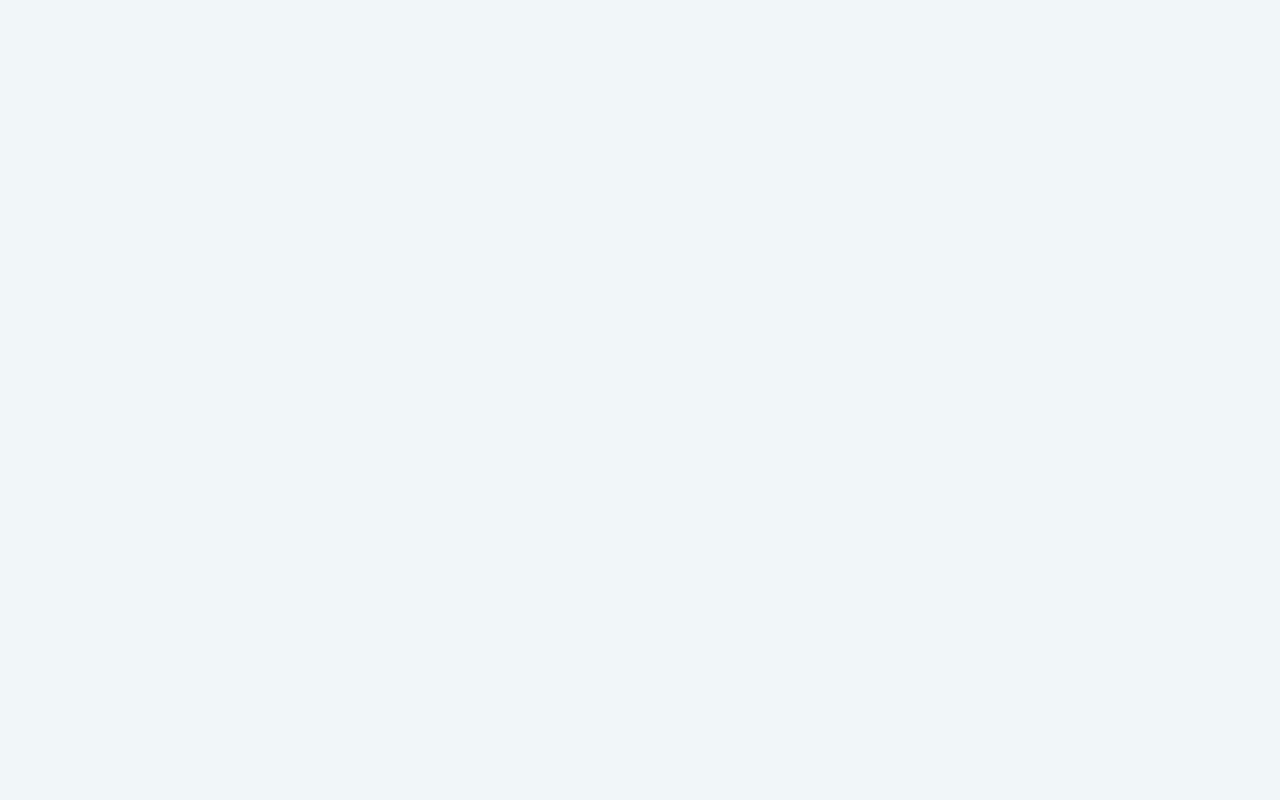
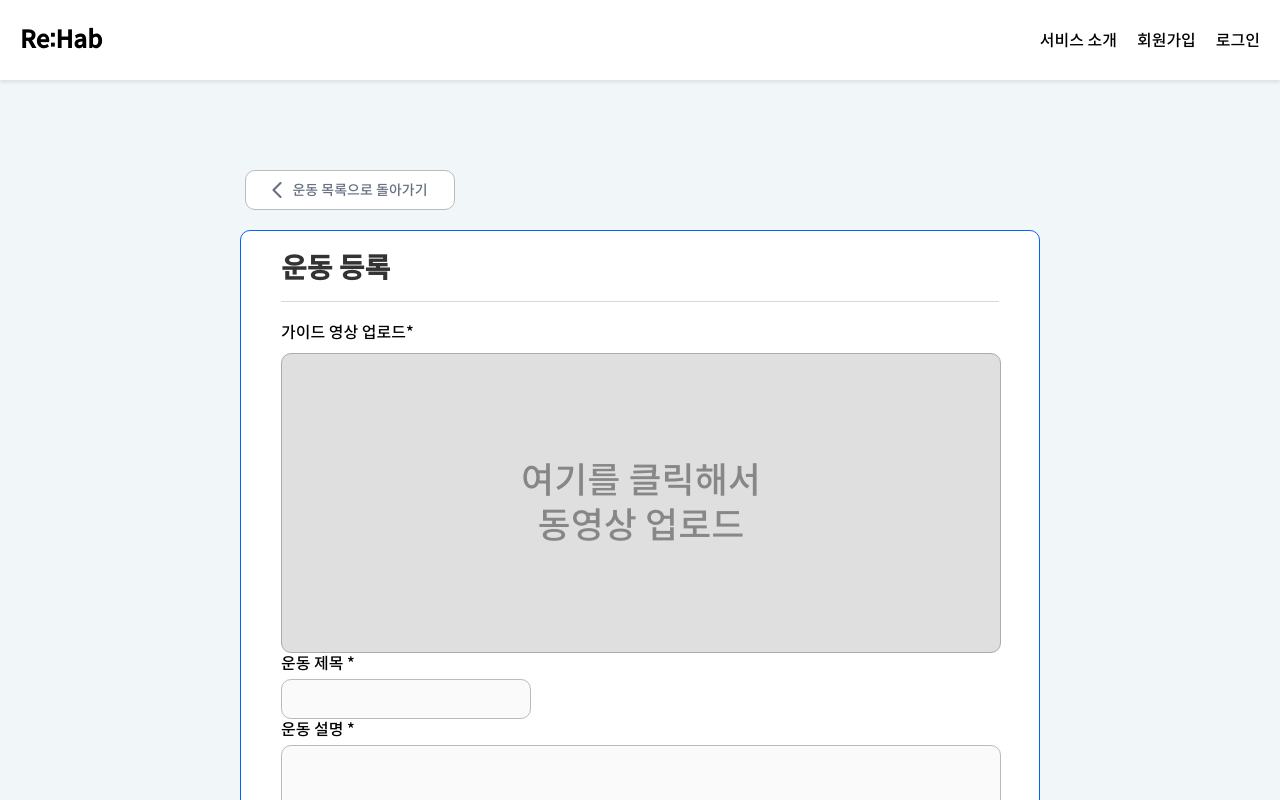
Before and after one commit to sync-without-async/Rehab-FrontEnd, a React (Vite) app: page /theraexerciseadd in a window 1280 px wide. Before the commit this address had no page. Shown: the top 800 px of the page. Built offline with nearby package versions, Linux system fonts and the light colour scheme.

Commit message:
Feat: 비디오 업로드 + 태그 컴포넌트 구현

```diff
--- a/src/App.jsx
+++ b/src/App.jsx
@@ -15,6 +15,7 @@ import TheraUntactReservePage from './pages/Therapist/TheraUntactReservePage.jsx
 import TheraPatientListPage from './pages/Therapist/TheraPatientListPage.jsx';
 import TheraDetailPage from './pages/Therapist/TheraDetailPage.jsx';
 import TheraExerciseListPage from './pages/Therapist/TheraExerciseListPage.jsx';
+import TheraExerciseAddPage from './pages/Therapist/TheraExerciseAddPage.jsx';
 import styled from "styled-components";
 import "./App.scss";
 
@@ -44,6 +45,8 @@ function App() {
           <Route path="/therapatientlist" element={<TheraPatientListPage />} />
           <Route path="/theradetail" element={<TheraDetailPage />} />
           <Route path="/theraexerciselist" element={<TheraExerciseListPage />} />
+          <Route path="/theraexerciseadd" element={<TheraExerciseAddPage/>} />
+
         </Routes>
       </Container>
     </Router>
--- /dev/null
+++ b/src/components/Input/InputDText.jsx
@@ -0,0 +1,39 @@
+import styled from 'styled-components';
+
+const InputContainer = styled.div`
+  display: flex;
+  flex-direction: column;
+`;
+
+const Label = styled.label`
+  font-family: 'Spoqa Han Sans Neo', 'sans-serif';
+  font-size: 16px;
+  font-weight: 500;
+  margin-bottom: 5px;
+`;
+
+const Input = styled.input`
+  width: 720px;
+  height: 100px;
+  border-radius: 10px;
+  background-color: #FAFAFA;
+  border: 1px solid #BBBBBB;
+  font-family: 'Spoqa Han Sans Neo', 'sans-serif';
+  padding-left: 0px;
+
+  &:focus {
+    outline: none;
+  }
+`;
+
+function InputDText({ label }) {
+  return (
+    <InputContainer>
+      <Label>{label}</Label>
+      <Input type="text" />
+    </InputContainer>
+  );
+}
+
+export { Input };
+export default InputDText;
--- /dev/null
+++ b/src/components/TherapistDashBoard/TheraExerciseAdd.jsx
@@ -0,0 +1,52 @@
+import styled from "styled-components";
+import TheraVideoUploader from "./TheraVideoUploader";
+import InputText from "../Input/InputText";
+import InputDText from "../Input/InputDText";
+
+const Container = styled.div`
+  width: 800px;
+  height: 1200px;
+  margin: 0 auto;
+  padding: 20px;
+  border: 1px solid #0064ff;
+  border-radius: 10px;
+  background-color: #ffffff;
+  font-family: "Spoqa Han Sans Neo", "sans-serif";
+  margin-top: 10px;
+  padding: 20px 40px;
+`;
+
+const Title = styled.h1`
+  font-size: 28px;
+  font-weight: bold;
+  color: #333;
+  margin-bottom: 15px;
+`;
+
+const Divider = styled.hr`
+  width: 100%;
+  height: 1px;
+  background-color: #d9d9d9;
+  border: none;
+  margin-bottom: 20px;
+`;
+
+const TitleA = styled.p`
+  font-size: 16px;
+  margin-bottom:10px;
+`;
+
+const TheraExerciseAdd = () => {
+  return (
+    <Container>
+      <Title>운동 등록</Title>
+      <Divider />
+      <TitleA>가이드 영상 업로드*</TitleA>
+      <TheraVideoUploader />
+      <InputText label="운동 제목 *" />
+      <InputDText label="운동 설명 *"/>
+    </Container>
+  );
+};
+
+export default TheraExerciseAdd;
--- /dev/null
+++ b/src/components/TherapistDashBoard/TheraVideoUploader.jsx
@@ -0,0 +1,75 @@
+import styled from 'styled-components';
+import PropTypes from 'prop-types';
+import { useState } from 'react';
+
+const VideoUploadContainer = styled.div`
+  width: 720px;
+  height: 300px;
+  background-color: #DFDFDF;
+  border: 1px solid #ABABAB;
+  border-radius: 10px;
+  display: flex;
+  align-items: center;
+  justify-content: center;
+  cursor: pointer;
+  position: relative;
+  overflow: hidden;
+  &:hover {
+    opacity: 0.8;
+  }
+`;
+
+const UploadText = styled.span`
+  color: #878787;
+  font-size: 36px;
+  text-align: center;
+`;
+
+const HiddenInput = styled.input`
+  position: absolute;
+  top: 0;
+  left: 0;
+  width: 100%;
+  height: 100%;
+  opacity: 0;
+  cursor: pointer;
+`;
+
+const VideoPreview = styled.video`
+  width: 100%;
+  height: 100%;
+  border-radius: 10px;
+`;
+
+const TheraVideoUploader = ({ onUpload }) => {
+  const [videoPreview, setVideoPreview] = useState(null);
+
+  const handleFileChange = (event) => {
+    const file = event.target.files[0];
+    if (file) {
+      // 파일 객체에서 URL을 생성하여 미리보기에 사용
+      const videoURL = URL.createObjectURL(file);
+      setVideoPreview(videoURL);
+      onUpload && onUpload(file);
+    }
+  };
+
+  return (
+    <VideoUploadContainer>
+      <HiddenInput type="file" accept="video/*" onChange={handleFileChange} />
+      {videoPreview ? (
+        <VideoPreview controls src={videoPreview} />
+      ) : (
+        <UploadText>
+          여기를 클릭해서 <br /> 동영상 업로드
+        </UploadText>
+      )}
+    </VideoUploadContainer>
+  );
+};
+
+TheraVideoUploader.propTypes = {
+  onUpload: PropTypes.func,
+};
+
+export default TheraVideoUploader;
--- /dev/null
+++ b/src/pages/Therapist/TheraExerciseAddPage.jsx
@@ -0,0 +1,33 @@
+import styled from 'styled-components';
+import Header from '../../components/Header/Header';
+import BackButton from '../../components/Button/BackButton';
+import TheraExerciseAdd from '../../components/TherapistDashBoard/TheraExerciseAdd';
+
+const PageContainer = styled.div`
+  display: flex;
+  flex-direction: column;
+  height: 100vh;
+`;
+
+const CenteredContainer = styled.div`
+  display: flex;
+  flex-direction: column;
+  justify-content: center;
+  align-items: center;
+  flex: 1;
+  margin-top: 50px;
+`;
+
+const TheraExerciseAddPage = () => {
+  return (
+    <PageContainer>
+      <Header/>
+      <CenteredContainer>
+      <BackButton pageName="운동 목록" />
+      <TheraExerciseAdd/>
+      </CenteredContainer>
+    </PageContainer>
+  );
+}
+
+export default TheraExerciseAddPage;
```
Also changed, not shown: src/components/Button/FilterButton.jsx (added, +64 -0 lines).
